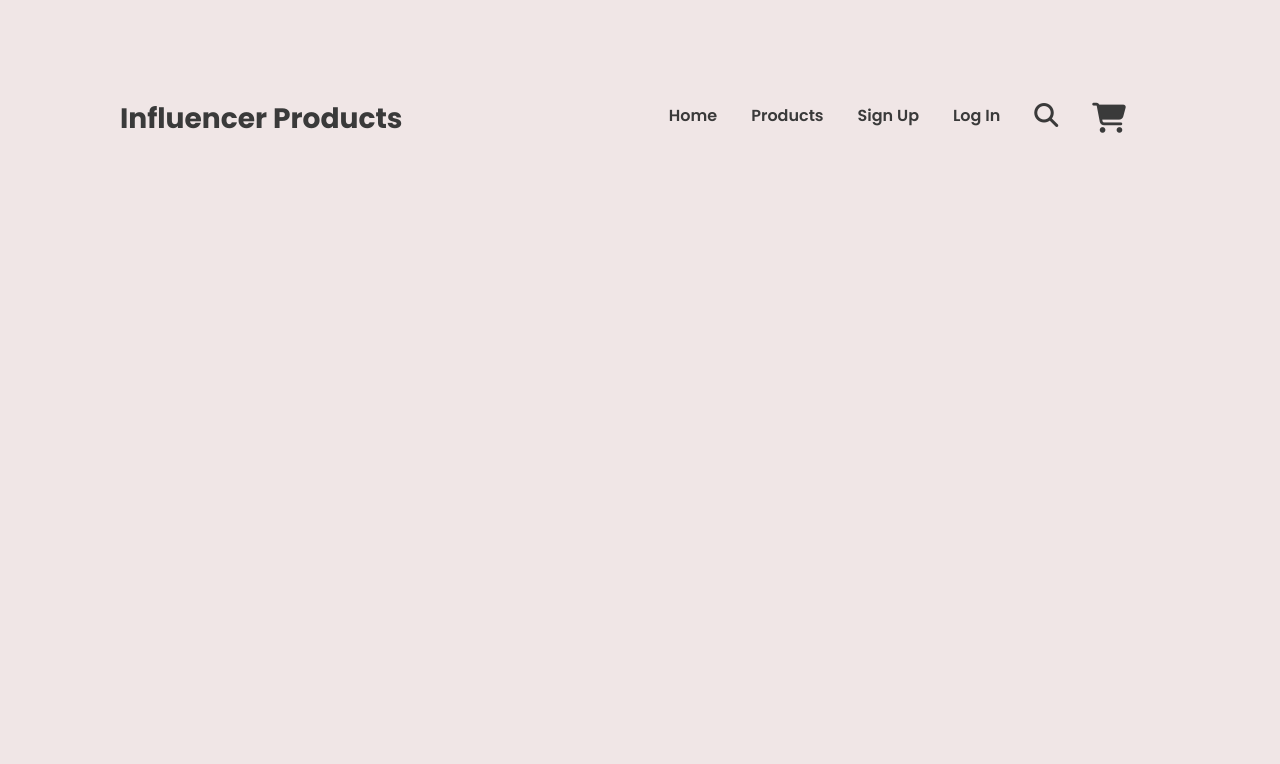
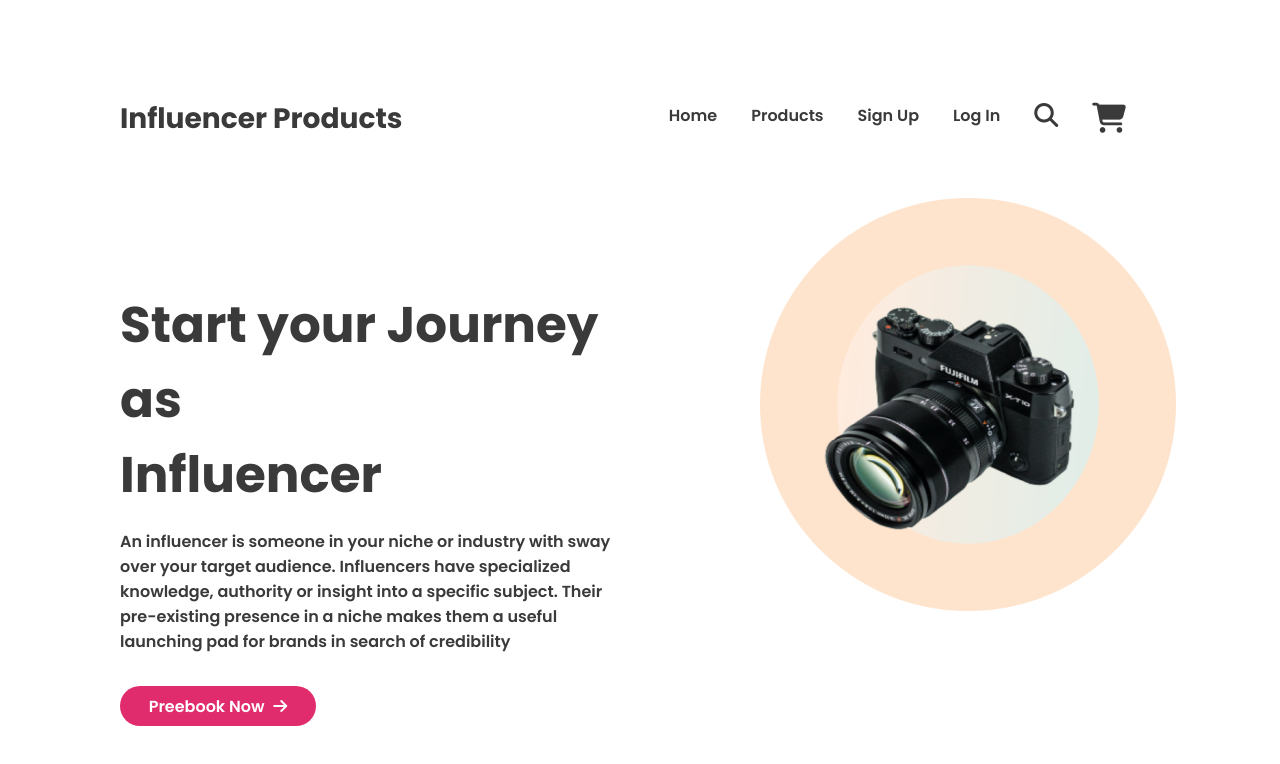
Before and after one commit to ahatasam2573/influencer-gears, a plain HTML site: page index.html in a window 1280 px wide. Drawn offline with Linux system fonts and the light colour scheme.

Commit message:
influence part added

```diff
--- a/index.html
+++ b/index.html
@@ -13,7 +13,9 @@
 </head>
 
 <body>
-    <!--------- header part --------------->
+    <!--------- header start --------------->
+
+    <head>
         <nav>
             <div class="logo-name">
                 <h3>Influencer Products</h3>
@@ -30,6 +32,29 @@
                 </ul>
             </div>
         </nav>
+    </head>
+    <!---------------------- header end ------------------------->
+
+    <main>
+        <!----------------- journey as influencer start--------------------->
+        <section class="container">
+            <div class="influence-details">
+                <div class="influence-info">
+                    <h1 class="heading">Start your Journey as <br>Influencer</h1>
+                    <p class="heading-details">An influencer is someone in your niche or industry with sway over your
+                        target
+                        audience. Influencers have specialized knowledge, authority or insight into a specific subject.
+                        Their pre-existing presence in a niche makes them a useful launching pad for brands in search of
+                        credibility</p>
+                    <button><a href="#">Preebook Now <i class="fas fa-arrow-right"></i></a></button>
+                </div>
+            </div>
+            <div class="influence-details">
+                <img src="images/camera-background.png" alt="">
+            </div>
+        </section>
+        <!----------------- journey as influencer end--------------------->
+    </main>
 </body>
 
 </html>
--- a/style.css
+++ b/style.css
@@ -7,9 +7,15 @@
 -------------------------*/
 body{
     margin: 0;
-    background: #f0e6e6;
+    background: #ffffff;
     font-family: 'Poppins', sans-serif;
-    margin: 0 120px 0 120px;
+    /* margin: 0 120px 0 120px;  */
+    color: #3A3A3A;
+}
+main{
+    display: flex;
+    flex-direction: column;
+    align-items: center;
 }
 
 /*-----------------------------------
@@ -19,14 +25,15 @@ nav{
     display: flex;
     justify-content: space-between;
     margin-top: 70px;
+    margin-left: 120px;
     align-items: center;
 }
 .logo-name{
     font-size: 24px;
-    color: #3A3A3A;
 }
 .menu-items ul{
     display: flex;
+    margin-right: 120px;
 }
 .menu-items li{
     list-style: none;
@@ -43,3 +50,51 @@ nav{
 .fa-shopping-cart{
     font-size: 30px;
 }
+
+/*---------------------------------
+ influencer part
+-----------------------------------*/
+.container{
+   display: flex;
+}
+.influence-details{
+    width: 60%;
+    margin-left: 120px;
+}
+.influence-info{
+    margin-top: 120px;
+}
+.heading{
+    font-size: 50px;
+    margin-bottom: 10px;
+}
+.heading-details{
+    font-size: 16px;
+}
+button{
+    background: #E02C6D;
+    border-radius: 41px;
+    width: 196px;
+    height: 40px;
+    border: none;
+    display: inline-block;
+    margin-top: 16px;
+}
+button>a{
+    text-decoration: none;
+    font-size: 16px;
+    color: #ffffff;
+    font-family: 'Poppins', sans-serif;
+}
+.fa-arrow-right{
+    font-size: 16px;
+    margin-left: 5px;
+}
+.influencing-pic{
+    width: 440px;
+    height: 414px;
+}
+.influence-details img{
+    width: 80%;
+    margin-top: 30px;
+}
```
Lines whose indentation alone changed are shown as unchanged.
